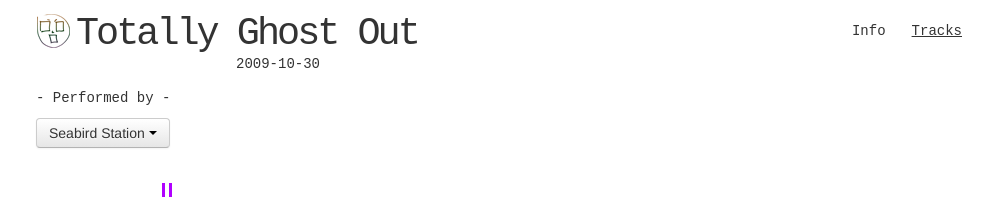
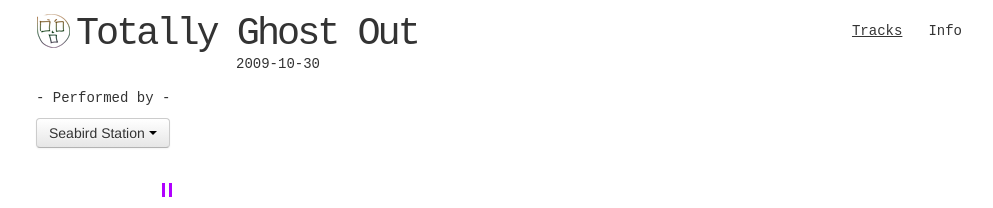
Before and after one commit to orchestralcolour/orchestralcolour.github.io, a Jekyll site: the page built from totally-ghost-out/index.html, in a window 1280 px wide. Shown: the top 208 px of the page, without its empty margins (134-1127 px from the left). Built offline with Jekyll 4.4.1, drawn with Linux system fonts in a browser that asks for light colours; Markdown is read by kramdown in place of the engine named in the settings.

Commit message:
Update release.html

```diff
--- a/_layouts/release.html
+++ b/_layouts/release.html
@@ -10,8 +10,8 @@ layout: default
     </div>
     <div class="span3">
         <ul class="nav nav-pills">
-        <li><a class="slide-right" href="#">Info</a></li>
-        <li class="active"><a class="slide-left" href="#">Tracks</a></li>
+            <li class="active"><a class="slide-left" href="#">Tracks</a></li>
+            <li><a class="slide-right" href="#">Info</a></li>
         </ul>
     </div>
 </div>
```
